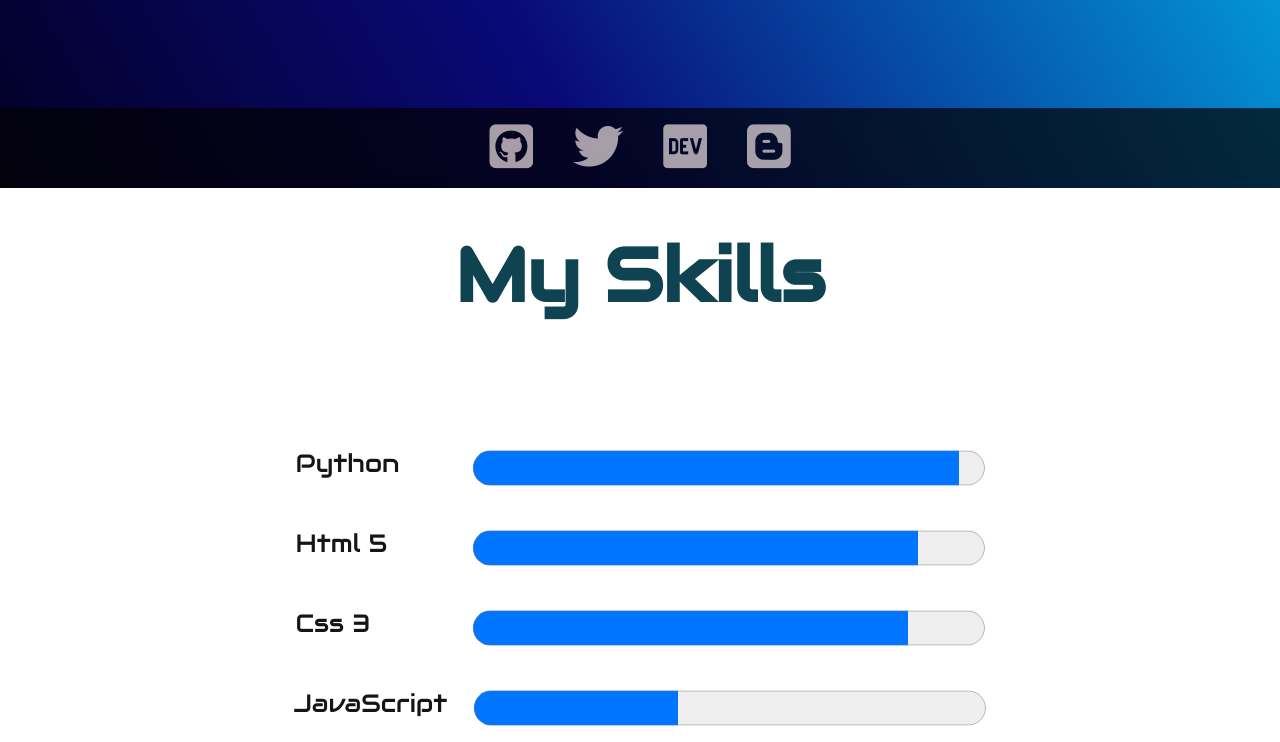
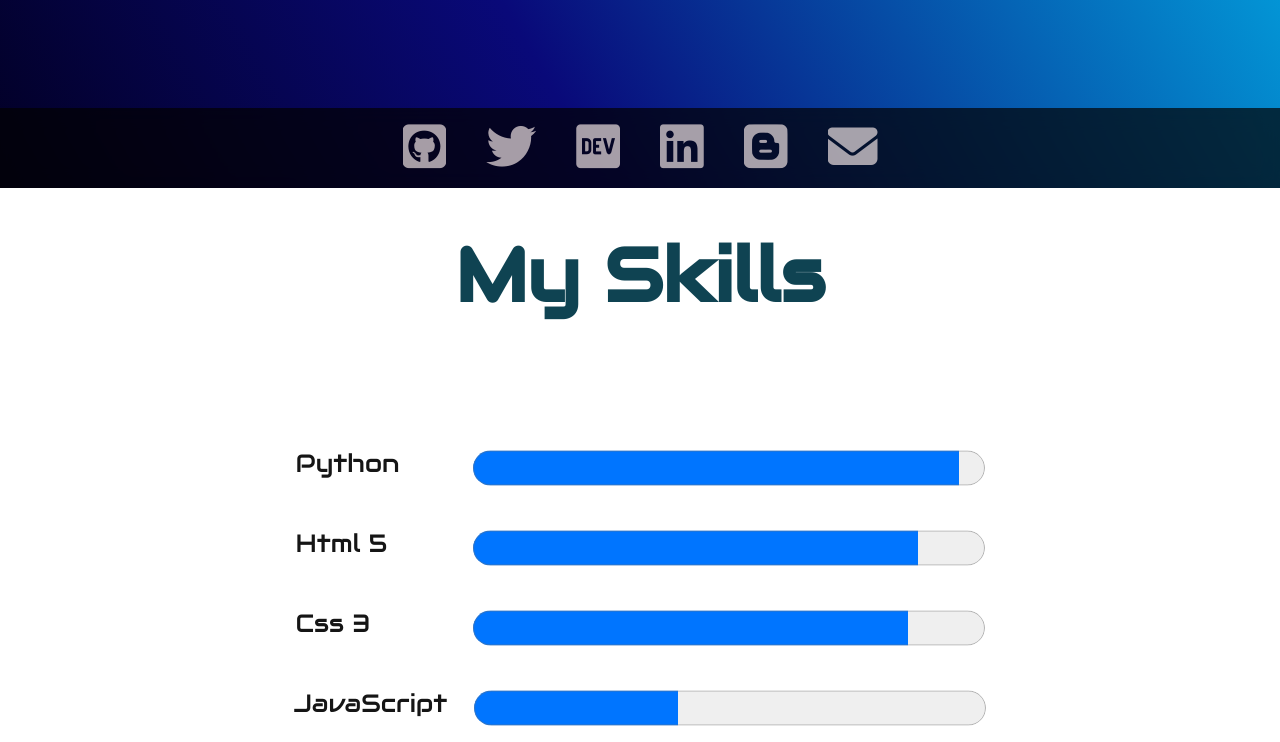
Before and after one commit to CodeWithAlvin/PersonalWeb2, a Django app: page / in a window 1280 px wide. Shown: the part 612-1354 px from the top of the page. Run offline with Django 3.2, Linux system fonts and the light colour scheme; data comes from the database, SQL or seed files in the repository; some libraries are stand-ins or nearby versions.

Commit message:
added linkedin and mail link

```diff
--- a/static/css/index.css
+++ b/static/css/index.css
@@ -52,7 +52,7 @@ body{
 }
 .cnct-me a:hover{
   opacity: 1;
-  animation: big 0.3s ease-out forwards;
+  animation: big 0.1s ease-out forwards;
 }
 .first-sec {
   height: 100vh;
@@ -312,7 +312,9 @@ c3{
     height: 30px;
     width: 40vw;
   }
-
+  .cnct-me a{
+  margin: 0px 10px;
+}
 }
 
 
@@ -323,7 +325,7 @@ c3{
     transform: scale(1);
   }
   to{
-    transform: scale(1.5);
+    transform: scale(1.2);
   }
 }
 
--- a/template/index.html
+++ b/template/index.html
@@ -105,10 +105,12 @@
 </section>
 
 <section class="cnct-me rightIn">
-  <a href="https://GitHub.com/codewithalvin/" ><i title="GITHUB" class="f-big c3 skill-icon fab fa-github-square"></i></a>
-  <a href="https://twitter.com/Imalvinsaini" ><i title="TWITTER" class="f-big c3 skill-icon fab fa-twitter"></i></a>
-  <a href="https://dev.to/codewithalvin" ><i title="DEV" class="f-big c3 skill-icon fab fa-dev"></i></a>
+  <a href="https://GitHub.com/codewithalvin/" ><i title="GITHUB" class="f-big c3 fab fa-github-square"></i></a>
+  <a href="https://twitter.com/Imalvinsaini" ><i title="TWITTER" class="f-big c3 fab fa-twitter"></i></a>
+  <a href="https://dev.to/codewithalvin" ><i title="DEV" class="f-big c3 fab fa-dev"></i></a>
+  <a href="https://www.linkedin.com/in/alvin-saini-96a193200/" ><i title="linkedin" class="f-big c3 fab fa-linkedin"></i></a>
   <a href="https://alvinsaini.blogspot.com"><i class="f-big c3 fab fa-blogger"></i></a>
+  <a href="mailto:codewithalvin@gmail.com"><i title="Mail" class="f-big c3 fas fa-envelope"></i></a>
 </section>
 
 {%endblock body%}
```
Also changed, not shown: PersonalWeb2/settings.py (+4 -4 lines).
